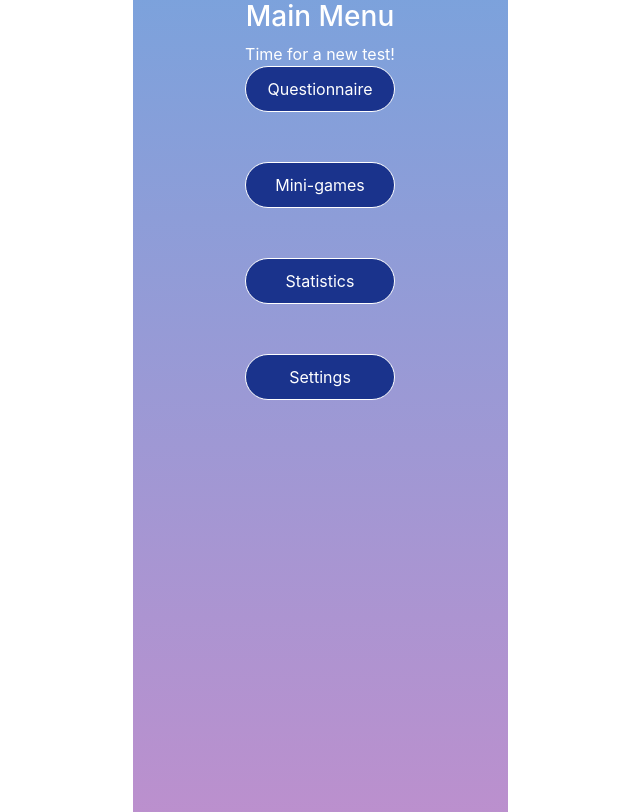
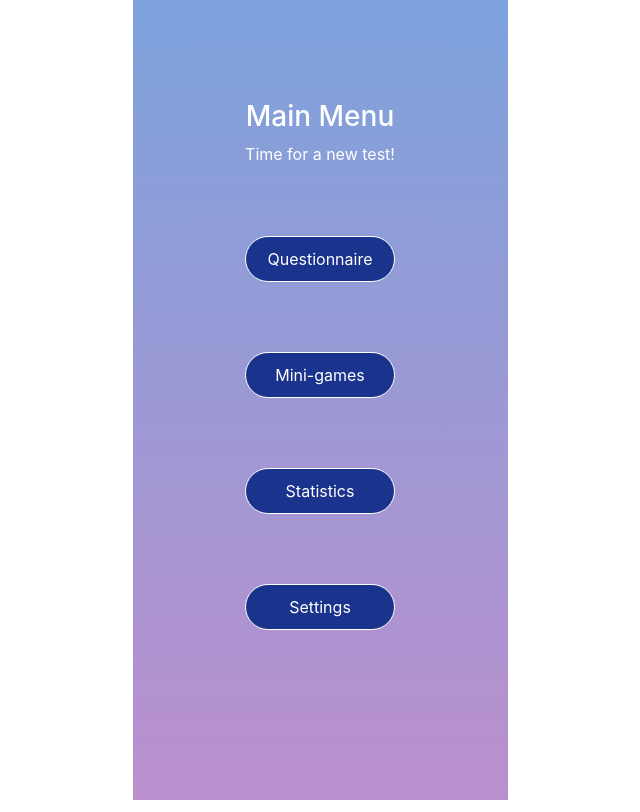
Before and after one commit to Homamjabir/the-sleep-app, a React (Create React App) app: page /menu in a window 1280 px wide. Shown: the whole page, without its empty margins (320-960 px from the left). Built offline with nearby package versions, Linux system fonts and the light colour scheme.

Commit message:
fixed background issue

```diff
--- a/src/App.css
+++ b/src/App.css
@@ -4,45 +4,10 @@
   margin:0 auto;
 
   width: 375px;
-  height: 812px;
+  min-height: 100vh;
   background: linear-gradient(
     180deg,
     rgba(54, 112, 201, 0.65) 0%,
     rgba(151, 84, 179, 0.65) 100%
   );
 }
-
-.App-logo {
-  height: 40vmin;
-  pointer-events: none;
-}
-
-@media (prefers-reduced-motion: no-preference) {
-  .App-logo {
-    animation: App-logo-spin infinite 20s linear;
-  }
-}
-
-.App-header {
-  background-color: #282c34;
-  min-height: 100vh;
-  display: flex;
-  flex-direction: column;
-  align-items: center;
-  justify-content: center;
-  font-size: calc(10px + 2vmin);
-  color: white;
-}
-
-.App-link {
-  color: #61dafb;
-}
-
-@keyframes App-logo-spin {
-  from {
-    transform: rotate(0deg);
-  }
-  to {
-    transform: rotate(360deg);
-  }
-}
--- a/src/components/css/menu.css
+++ b/src/components/css/menu.css
@@ -1,27 +1,24 @@
-
+.menuContainer h3 {
+  padding-top: 100px;
+}
 
 .menuButtons button {
     top: 50px;
     margin: auto;
-    margin-bottom:50px;
+    margin-top: 70px;
 
     padding: 10px;
-    background-color: #1A338C; /* Green background */
-    border: 1px solid white; /* Green border */
-    color: white; /* White text */
+    background-color: #1A338C;
+    border: 1px solid white;
+    color: white;
     border-radius: 50px;
-    cursor: pointer; /* Pointer/hand icon */
-    width: 150px; /* Set a width if needed */
-    display: block; /* Make the buttons appear below each other */
+    cursor: pointer;
+    width: 150px;
+    display: block;
 
   }
 
-  .menuButtons button:not(:last-child) {
-    border-bottom: none; /* Prevent double borders */
 
-  }
-
-  /* Add a background color on hover */
   .menuButtons button:hover {
     background-color: #11215a ;
   }
--- a/src/components/css/questionnaire.css
+++ b/src/components/css/questionnaire.css
@@ -1,8 +1,6 @@
 .questionnaireContainer {
+    position: relative;
 
-    margin: 0;
-    padding: 0;
-    height: 100%;
 }
 
 .questionnaireContainer h1 {
--- a/src/components/questionnaire.js
+++ b/src/components/questionnaire.js
@@ -2,6 +2,7 @@ import React from "react";
 import { Link } from "react-router-dom";
 import "./css/questionnaire.css";
 import ReturnIcon from "../images/return-icon.jpg";
+
 
 const Questionnaire = () => {
   return (
@@ -10,10 +11,10 @@ const Questionnaire = () => {
         <img src={ReturnIcon} alt="test" width="20" height="20"></img>
       </Link>
       <h1>Questionnaire</h1>
-      <h2>
+      <p>
         Hello there, human
         <br />I got some questions for you
-      </h2>
+      </p>
 
       <div className="questions">
         <div className="question 1">
@@ -167,7 +168,7 @@ const Questionnaire = () => {
         </div>
       </div>
       <div>
-        <button className="buttonTest">Done</button>
+        <button className="buttonTest" onClick={()=> console.log("click")}>Done</button>
       </div>
     </div>
   );
```
